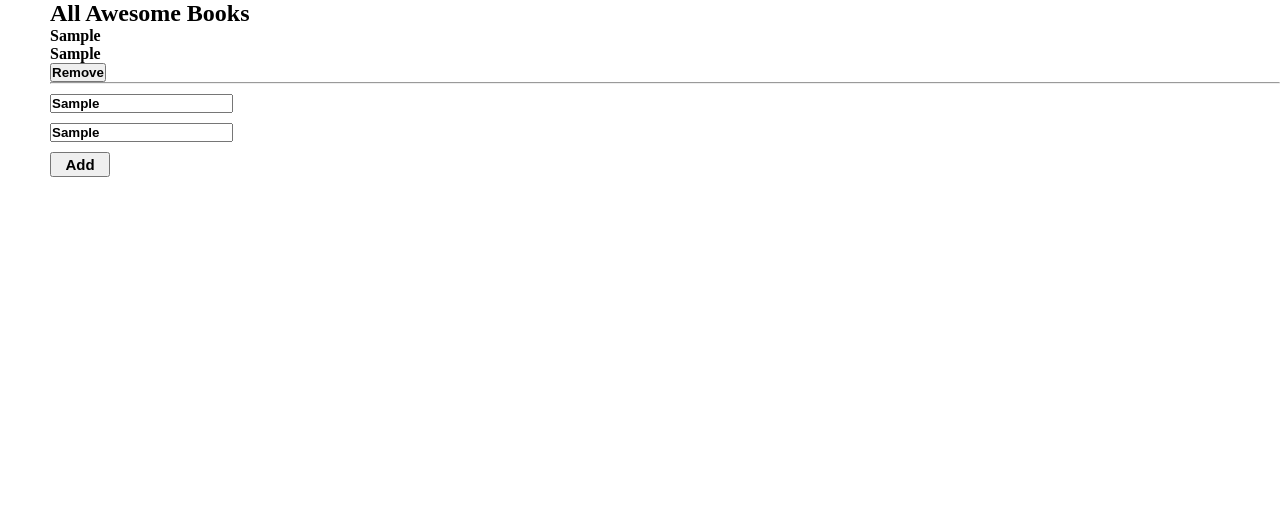
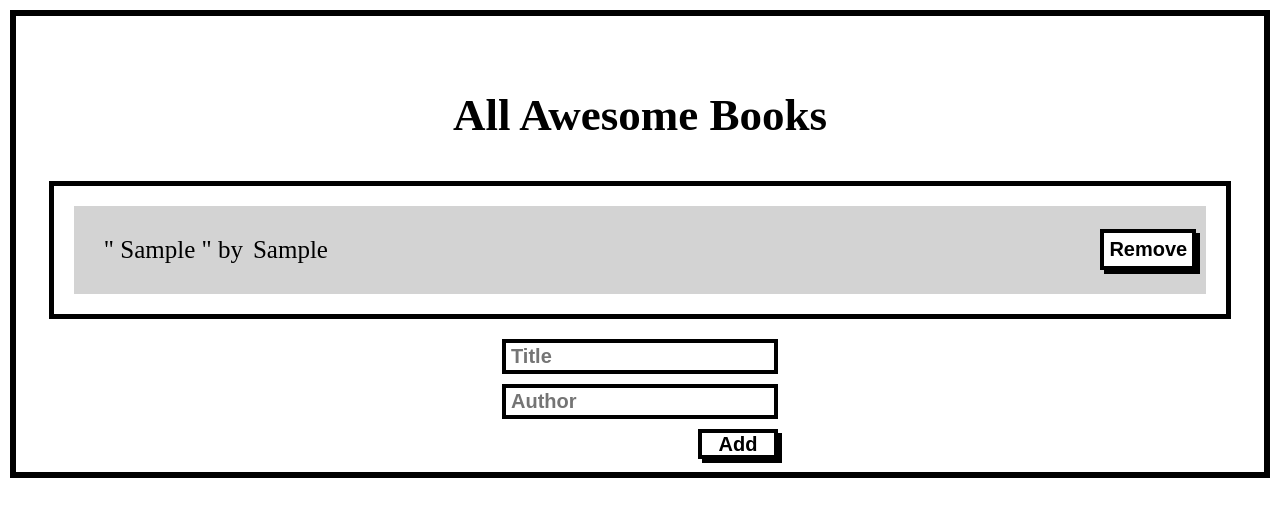
Before and after one commit to Nizamuddin4493/Awesome-Books, a website: page index.html in a window 1280 px wide. Both pictures are taken after typing "Sample", "Sample" into the empty fields and a click on the button "Add". Drawn offline with Linux system fonts and the light colour scheme.

Commit message:
Created for Awesome book in Classes

```diff
--- a/css/styles.css
+++ b/css/styles.css
@@ -1,27 +1,134 @@
+/* stylelint-disable selector-class-pattern */
+/* stylelint-disable shorthand-property-no-redundant-values */
 * {
-  font-weight: bold;
   margin: 0;
   padding: 0;
   box-sizing: border-box;
 }
 
-.main-container {
-  margin-left: 50px;
+body {
+  margin: 10px;
+  padding: 1vw;
+  border: 6px solid black;
 }
 
-.title {
-  margin: 10px 0;
+button {
+  font-size: 20px;
+  margin: 10px auto;
+  padding: 5px;
+  background-color: white;
+  border: 3px solid black;
+}
+
+.main-container {
+  margin: auto;
+  display: flex;
+  flex-direction: column;
+  justify-content: center;
+}
+
+.all-books {
+  font-size: 30px;
+  margin: 20px 20px;
+}
+
+.book {
+  padding: 30px;
+  font-size: 25px;
+  display: flex;
+  align-items: center;
+}
+
+.book:nth-child(odd) {
+  background: lightgrey;
+}
+
+.book-author {
+  margin-left: 10px;
+}
+
+.main-title {
+  text-align: center;
+  margin: 40px;
+}
+
+.listShow {
+  border: 5px solid black;
+  padding: 20px;
+  position: relative;
+}
+
+.horizontal-line {
+  max-width: 25%;
+  margin: auto;
+  border-top: 4px solid black;
+  margin-top: 50px;
+}
+
+.remove-button {
+  margin-left: 100px;
+  position: absolute;
+  right: 30px;
+  border: 4px solid #000;
+  cursor: pointer;
+  font-size: 20px;
+  font-weight: 700;
+  box-shadow: 4px 4px #000;
+}
+
+.add-title {
+  margin: 50px auto 25px auto;
 }
 
 .add {
   margin-top: 10px;
-  width: 60px;
-  height: 25px;
-  font-size: 15px;
+  width: 80px;
+  height: 30px;
+  float: right;
+  border: 4px solid #000;
+  background-color: #fff;
+  font-size: 20px;
+  font-weight: 700;
   cursor: pointer;
+  box-shadow: 4px 4px #000;
 }
 
-.contact-title {
-  font-size: 37px;
-  margin: 20px;
+.add-books {
+  display: block;
+  justify-content: center;
+  align-items: center;
 }
+
+.add-books h4 {
+  display: flex;
+  justify-content: center;
+  font-size: 35px;
+  font-weight: 700;
+  padding-top: 10px;
+}
+
+.input-book {
+  display: flex;
+  justify-content: center;
+}
+
+::placeholder {
+  padding-left: 5px;
+}
+
+.author {
+  border: 4px solid #000;
+  margin-top: 10px;
+  font-size: 20px;
+  background-color: #fff;
+  font-weight: 700;
+  height: 35px;
+}
+
+.title {
+  border: 4px solid #000;
+  font-size: 20px;
+  background-color: #fff;
+  font-weight: 700;
+  height: 35px;
+}
--- a/index.html
+++ b/index.html
@@ -26,6 +26,6 @@
       </div>
     </section>
   </main>
-  <script src="js/index.js"></script>
+  <script src="js/classes.js"></script>
 </body>
 </html>
--- /dev/null
+++ b/js/classes.js
@@ -0,0 +1,110 @@
+class Booklet {
+  constructor(listShowContainer) {
+    this.bookList = [];
+    this.listShowContainer = listShowContainer;
+  }
+
+    removeBook = (index) => {
+      this.bookList = this.bookList.filter((book, ind) => ind !== index);
+    }
+
+    addNewBook = (bookList) => {
+      const title = document.querySelector('.title').value;
+      const author = document.querySelector('.author').value;
+      const book = {
+        title,
+        author,
+      };
+      this.bookList.unshift(book);
+      this.saveDataLocally(bookList);
+      this.generateBooks();
+    }
+
+    generateBooks = () => {
+      const parentElement = this.listShowContainer;
+      parentElement.textContent = '';
+
+      this.bookList.forEach((bookObject, index) => {
+        const div = document.createElement('div');
+        div.className = 'book';
+
+        const titleSpan = document.createElement('span');
+        titleSpan.className = 'book-title';
+        titleSpan.textContent = `" ${bookObject.title} " by `;
+        div.appendChild(titleSpan);
+
+        const authorSpan = document.createElement('span');
+        authorSpan.className = 'book-author';
+        authorSpan.textContent = ` ${bookObject.author}`;
+        div.appendChild(authorSpan);
+
+        const removeButton = document.createElement('button');
+        removeButton.className = 'remove-button';
+        removeButton.textContent = 'Remove';
+        removeButton.addEventListener('click', () => {
+          this.removeBook(index);
+          this.saveDataLocally(this.bookList);
+          this.generateBooks();
+        });
+        div.appendChild(removeButton);
+        const br2 = document.createElement('br');
+        div.appendChild(br2);
+
+        parentElement.appendChild(div);
+      });
+    }
+
+    saveDataLocally = (bookList) => {
+      const stringifiedBookList = JSON.stringify(bookList);
+      localStorage.setItem('bookList', stringifiedBookList);
+    }
+
+    checkLocalStorage() {
+      if (localStorage.getItem('bookList') !== null) {
+        const localBookList = localStorage.getItem('bookList');
+        const convertedBookList = JSON.parse(localBookList);
+        this.bookList = convertedBookList;
+        this.generateBooks();
+      } else {
+        this.generateBooks();
+      }
+    }
+
+    addListener() {
+      const addButton = document.querySelector('.add');
+      addButton.addEventListener('click', () => this.addNewBook(this.bookList));
+    }
+}
+
+const allBooks = new Booklet(document.querySelector('.listShow'));
+allBooks.generateBooks();
+allBooks.checkLocalStorage();
+allBooks.addListener();
+
+const resetForm = document.querySelector('#addbtn');
+const myForm = document.querySelector('#myForm');
+resetForm.addEventListener('click', () => {
+  myForm.reset();
+});
+
+const list = document.querySelector('.list-action');
+const add = document.querySelector('.add-action');
+const contact = document.querySelector('.contact-action');
+
+list.addEventListener('click', () => {
+  document.getElementById('books').style.display = 'block';
+  document.getElementById('add').style.display = 'none';
+  document.getElementById('contact').style.display = 'none';
+});
+
+add.addEventListener('click', () => {
+  document.getElementById('books').style.display = 'none';
+  document.getElementById('add').style.display = 'block';
+  document.getElementById('contact').style.display = 'none';
+});
+
+contact.addEventListener('click', () => {
+  document.getElementById('books').style.display = 'none';
+  document.getElementById('add').style.display = 'none';
+  document.getElementById('contact').style.display = 'block';
+});
```
